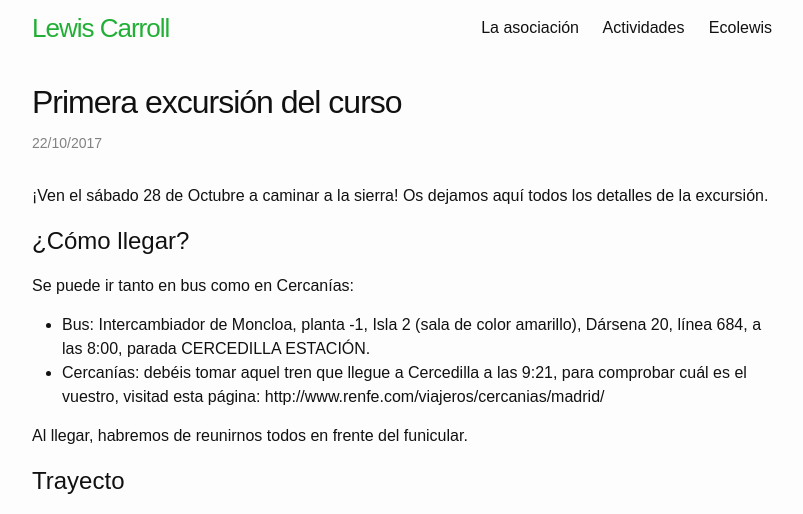
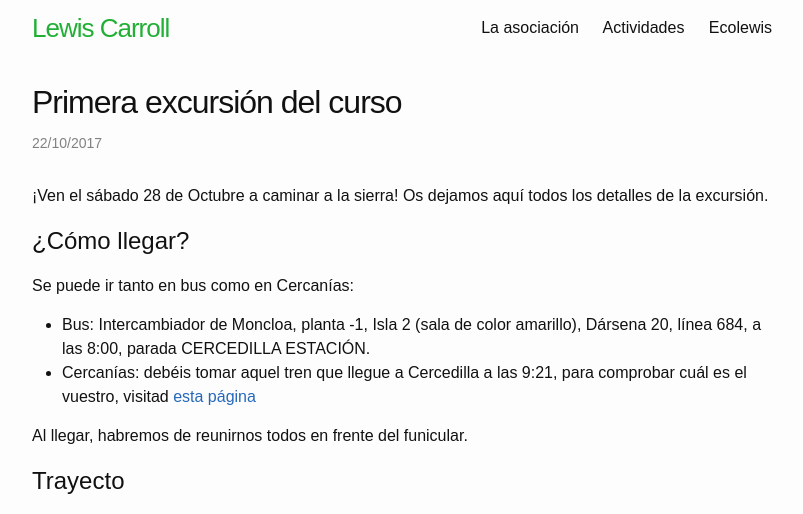
Before and after one commit to lewiscarroll/lewiscarroll.github.io, a Jekyll site: the page built from _posts/2017-10-22-Primera-excursion-del-curso.md, in a window 1280 px wide, cut to the strip 0-514 px from the top of the page. Shown: the whole strip, without its empty margins (238-1041 px from the left). Built offline with Jekyll 4.4.1, drawn with Linux system fonts in a browser that asks for light colours; some of the changed text lies outside the part shown.

Commit message:
Commited by script

```diff
--- a/_posts/2017-10-22-Primera-excursion-del-curso.md
+++ b/_posts/2017-10-22-Primera-excursion-del-curso.md
@@ -14,7 +14,7 @@ Os dejamos aquí todos los detalles de la excursión.
 # ¿Cómo llegar?
 Se puede ir tanto en bus como en Cercanías:
 - Bus: Intercambiador de Moncloa, planta -1, Isla 2 (sala de color amarillo), Dársena 20, línea 684, a las 8:00, parada CERCEDILLA ESTACIÓN.
-- Cercanías: debéis tomar aquel tren que llegue a Cercedilla a las 9:21, para comprobar cuál es el vuestro, visitad esta página: http://www.renfe.com/viajeros/cercanias/madrid/
+- Cercanías: debéis tomar aquel tren que llegue a Cercedilla a las 9:21, para comprobar cuál es el vuestro, visitad [esta página](http://www.renfe.com/viajeros/cercanias/madrid/)
 
 Al llegar, habremos de reunirnos todos en frente del funicular.
 
```
Also changed, not shown: other parts of _posts/2017-10-22-Primera-excursion-del-curso.md (+1 -1 lines).
